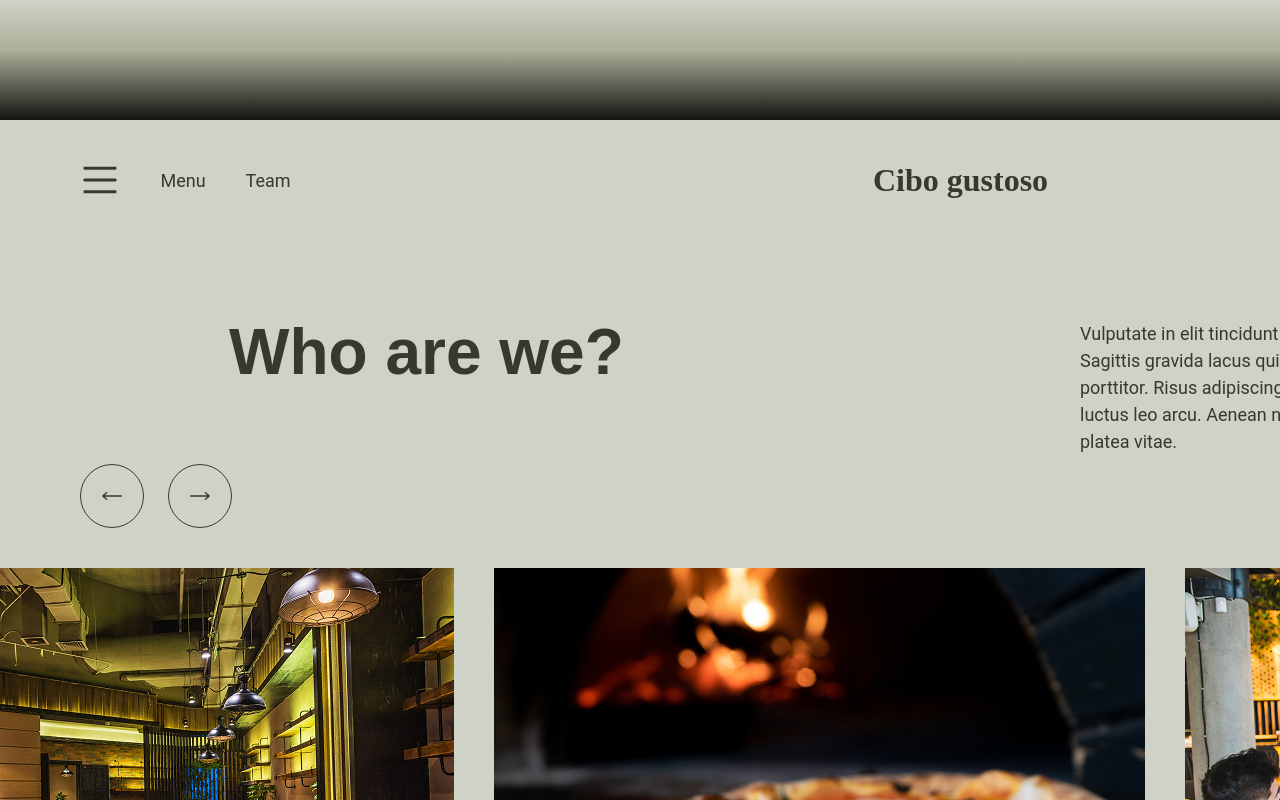
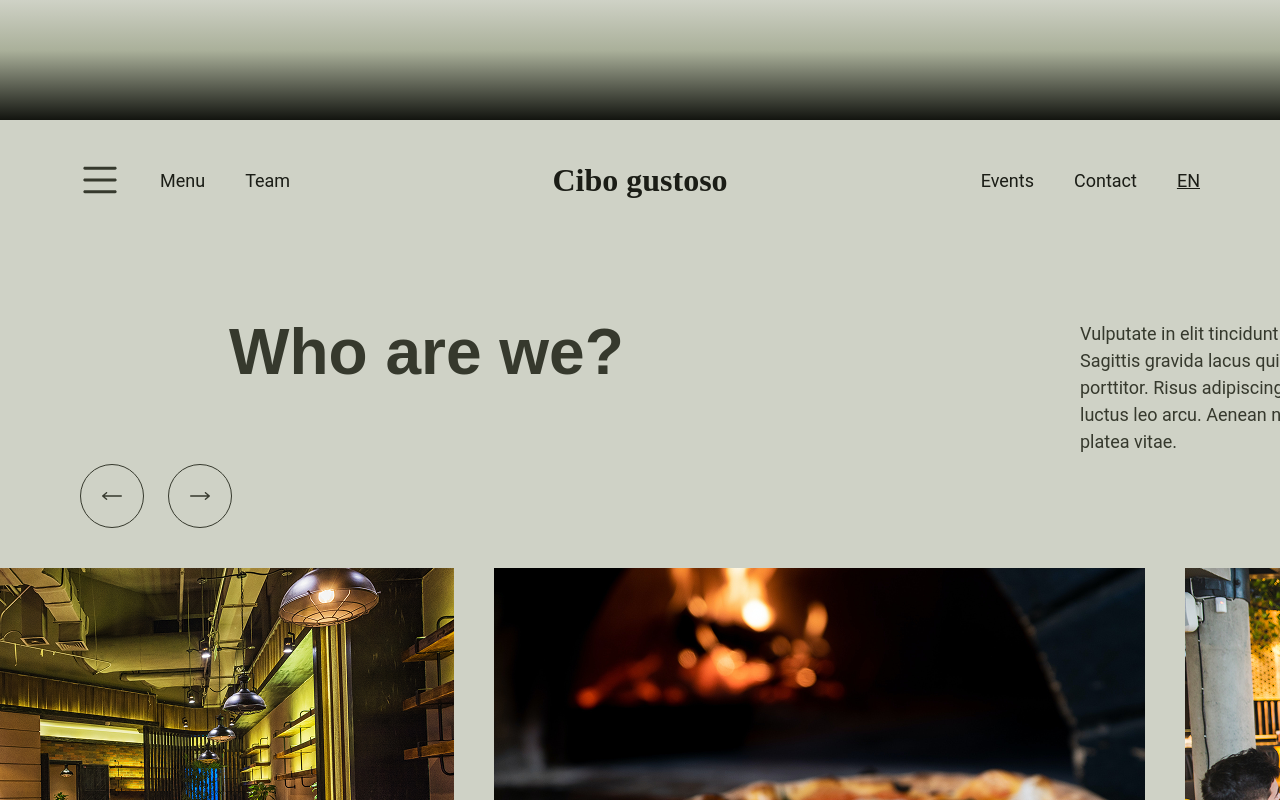
Before and after one commit to m1hello/figma-restaurant, a Next.js app: page / in a window 1280 px wide. Shown: the part 800-1600 px from the top of the page. Built offline with nearby package versions, Linux system fonts and the light colour scheme; a web font is replaced by a local one.

Commit message:
navbar align

```diff
--- a/app/components/Navbar.module.css
+++ b/app/components/Navbar.module.css
@@ -24,16 +24,15 @@
 }
 
 .whoAreWe {
-  display: flex;
-  flex-direction: row;
-  justify-content: space-between;
+  display: grid;
+  grid-template-columns: 1fr auto 1fr;
   align-items: center;
   padding: 40px 80px;
-  gap: 536px;
+  gap: 0;
   isolation: isolate;
-  position: absolute;
-  width: 1920px;
-  height: 120px;
+  position: relative;
+  width: 100%;
+  height: auto;
   left: 0;
   top: 0;
   background: #cfd2c6;
@@ -53,37 +52,19 @@
 }
 
 .whoAreWe .navLeft {
-  justify-content: center;
-  width: 211px;
-  height: 40px;
-  flex: none;
-  order: 0;
-  flex-grow: 0;
-  z-index: 0;
+  justify-content: flex-start;
 }
 
 .whoAreWe .navRight {
-  position: relative;
-  right: 40px;
-  justify-content: center;
-  width: 221px;
-  height: 21px;
-  flex: none;
-  order: 1;
-  flex-grow: 0;
-  z-index: 1;
+  justify-content: flex-end;
 }
 
 .whoAreWe .navLogo {
-  position: absolute;
-  width: 199px;
-  height: 37px;
-  left: calc(50% - 199px / 2 + 0.5px);
-  top: calc(50% - 37px / 2 + 0.5px);
-  flex: none;
-  order: 2;
-  flex-grow: 0;
-  z-index: 2;
+  position: static;
+  width: auto;
+  height: auto;
+  left: auto;
+  top: auto;
 }
 
 .logoText {
--- a/app/components/WhoAreWe.tsx
+++ b/app/components/WhoAreWe.tsx
@@ -28,7 +28,7 @@ export default function WhoAreWe() {
   return (
     <section id="who-are-we" className="whoAreWeSection" aria-label="Who are we">
       <div className="whoAreWeInner">
-        <Navbar variant="light" layout="whoAreWe" />
+        <Navbar variant="light" />
         <h2 className="whoAreWeSlogan">Who are we?</h2>
         <p className="whoAreWeIntroText">
           Vulputate in elit tincidunt elit scelerisque massa fusce pharetra. Sagittis
--- a/app/globals.css
+++ b/app/globals.css
@@ -711,6 +711,8 @@ body {
 
 .whoAreWeDrinkFrame15 {
   order: 1;
+  border-top: 1px solid #9fa68c;
+  border-bottom: 1px solid #9fa68c;
 }
 
 .whoAreWeDrinkFrame16 {
```
